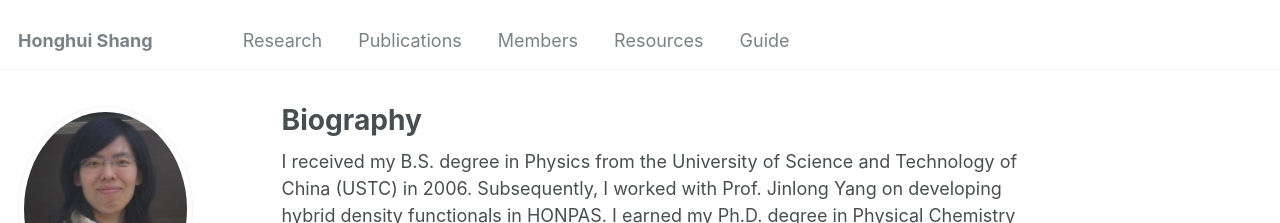
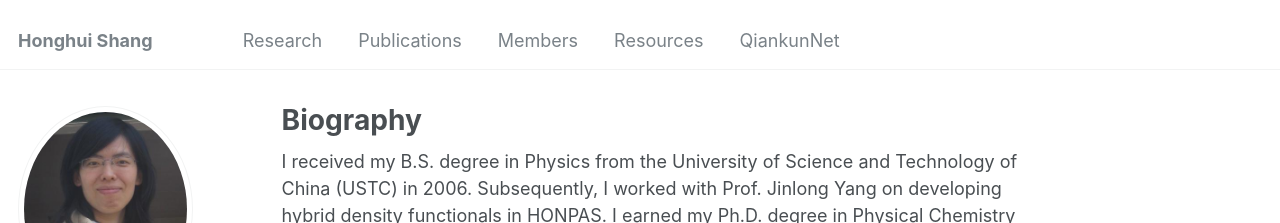
Before and after one commit to CrMomi91/CrMomi91.github.io, a Jekyll site: the page built from _pages/about.md, in a window 1280 px wide. Shown: the top 223 px of the page. Built offline with Jekyll 4.4.1, drawn with Linux system fonts in a browser that asks for light colours; some web fonts are replaced.

Commit message:
Update navigation.yml

```diff
--- a/_data/navigation.yml
+++ b/_data/navigation.yml
@@ -12,5 +12,5 @@ main:
   - title: "Resources"
     url: /resources/
 
-  - title: "Guide"
+  - title: "QiankunNet"
     url: /qiankunnet/
```
